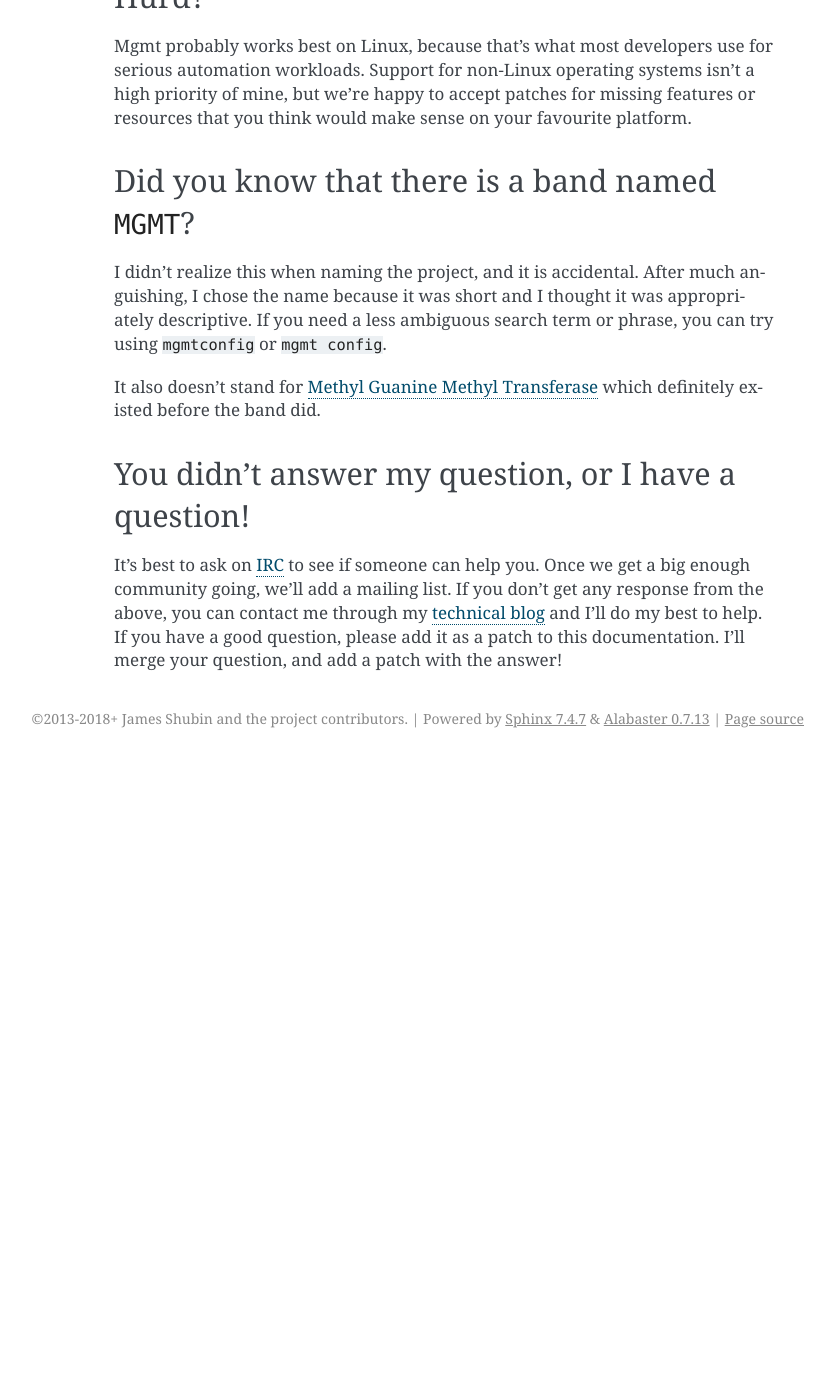
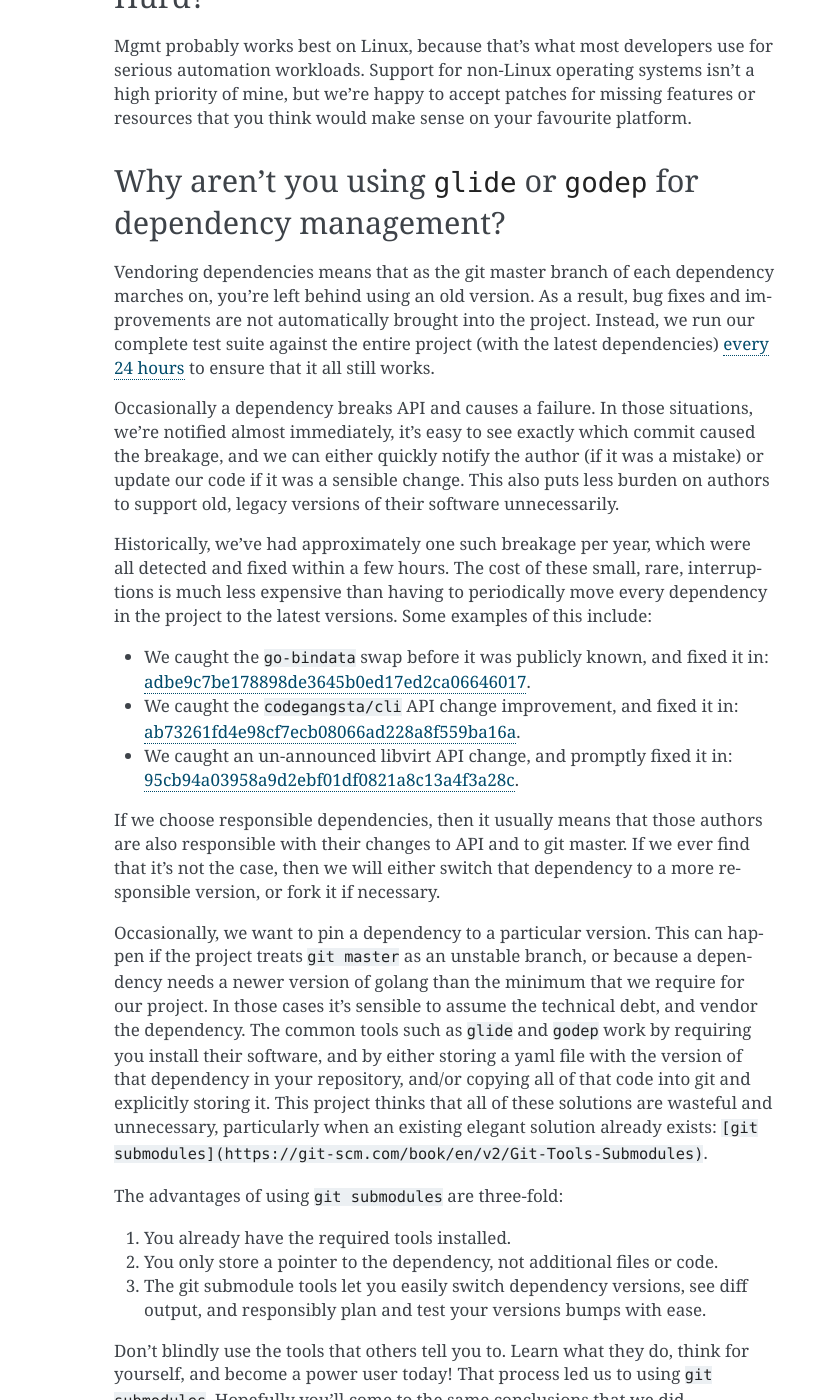
Before and after one commit to purpleidea/mgmt, a Sphinx documentation site: the page built from docs/faq.md, in a window 1280 px wide and 1400 px high, scrolled down 1801 px. Shown: the whole window, without its empty margins (306-1140 px from the left). Built offline with Sphinx 7.4.7, drawn with Linux system fonts in a browser that asks for light colours; before the commit the page ends 2559 px from its top, so only the background shows below that; some of the changed text lies outside the part shown.

Commit message:
docs: Add FAQ entry about vendoring dependencies

```diff
--- a/docs/faq.md
+++ b/docs/faq.md
@@ -69,6 +69,61 @@
 high priority of mine, but we're happy to accept patches for missing features
 or resources that you think would make sense on your favourite platform.
 
+### Why aren't you using `glide` or `godep` for dependency management?
+
+Vendoring dependencies means that as the git master branch of each dependency
+marches on, you're left behind using an old version. As a result, bug fixes and
+improvements are not automatically brought into the project. Instead, we run our
+complete test suite against the entire project (with the latest dependencies)
+[every 24 hours](https://docs.travis-ci.com/user/cron-jobs/) to ensure that it
+all still works.
+
+Occasionally a dependency breaks API and causes a failure. In those situations,
+we're notified almost immediately, it's easy to see exactly which commit caused
+the breakage, and we can either quickly notify the author (if it was a mistake)
+or update our code if it was a sensible change. This also puts less burden on
+authors to support old, legacy versions of their software unnecessarily.
+
+Historically, we've had approximately one such breakage per year, which were all
+detected and fixed within a few hours. The cost of these small, rare,
+interruptions is much less expensive than having to periodically move every
+dependency in the project to the latest versions. Some examples of this include:
+
+* We caught the `go-bindata` swap before it was publicly known, and fixed it in:
+[adbe9c7be178898de3645b0ed17ed2ca06646017](https://github.com/purpleidea/mgmt/commit/adbe9c7be178898de3645b0ed17ed2ca06646017).
+
+* We caught the `codegangsta/cli` API change improvement, and fixed it in:
+[ab73261fd4e98cf7ecb08066ad228a8f559ba16a](https://github.com/purpleidea/mgmt/commit/ab73261fd4e98cf7ecb08066ad228a8f559ba16a).
+
+* We caught an un-announced libvirt API change, and promptly fixed it in:
+[95cb94a03958a9d2ebf01df0821a8c13a4f3a28c](https://github.com/purpleidea/mgmt/commit/95cb94a03958a9d2ebf01df0821a8c13a4f3a28c).
+
+If we choose responsible dependencies, then it usually means that those authors
+are also responsible with their changes to API and to git master. If we ever
+find that it's not the case, then we will either switch that dependency to a
+more responsible version, or fork it if necessary.
+
+Occasionally, we want to pin a dependency to a particular version. This can
+happen if the project treats `git master` as an unstable branch, or because a
+dependency needs a newer version of golang than the minimum that we require for
+our project. In those cases it's sensible to assume the technical debt, and
+vendor the dependency. The common tools such as `glide` and `godep` work by
+requiring you install their software, and by either storing a yaml file with the
+version of that dependency in your repository, and/or copying all of that code
+into git and explicitly storing it. This project thinks that all of these
+solutions are wasteful and unnecessary, particularly when an existing elegant
+solution already exists: `[git submodules](https://git-scm.com/book/en/v2/Git-Tools-Submodules)`.
+
+The advantages of using `git submodules` are three-fold:
+1. You already have the required tools installed.
+2. You only store a pointer to the dependency, not additional files or code.
+3. The git submodule tools let you easily switch dependency versions, see diff
+output, and responsibly plan and test your versions bumps with ease.
+
+Don't blindly use the tools that others tell you to. Learn what they do, think
+for yourself, and become a power user today! That process led us to using
+`git submodules`. Hopefully you'll come to the same conclusions that we did.
+
 ### Did you know that there is a band named `MGMT`?
 
 I didn't realize this when naming the project, and it is accidental. After much
```
